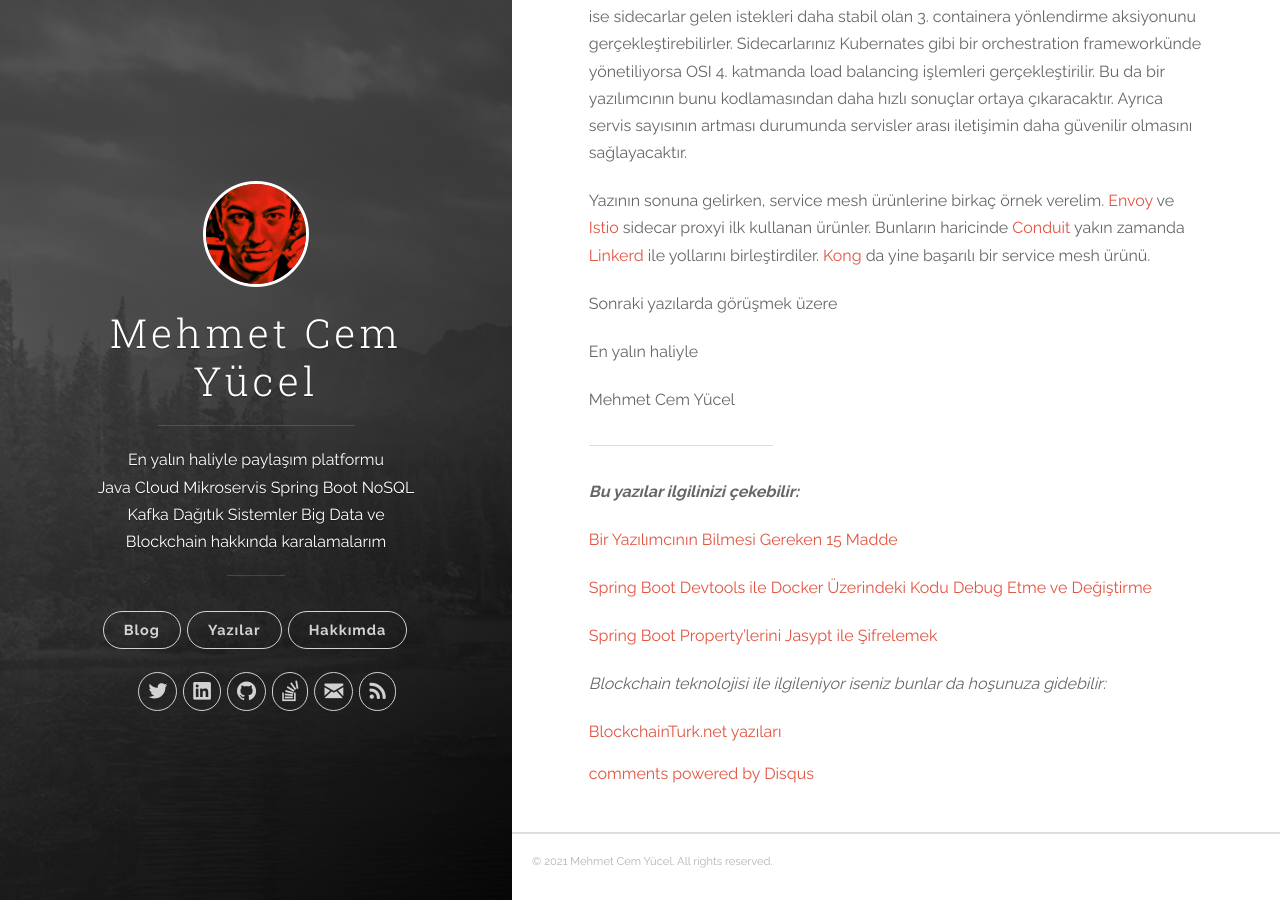
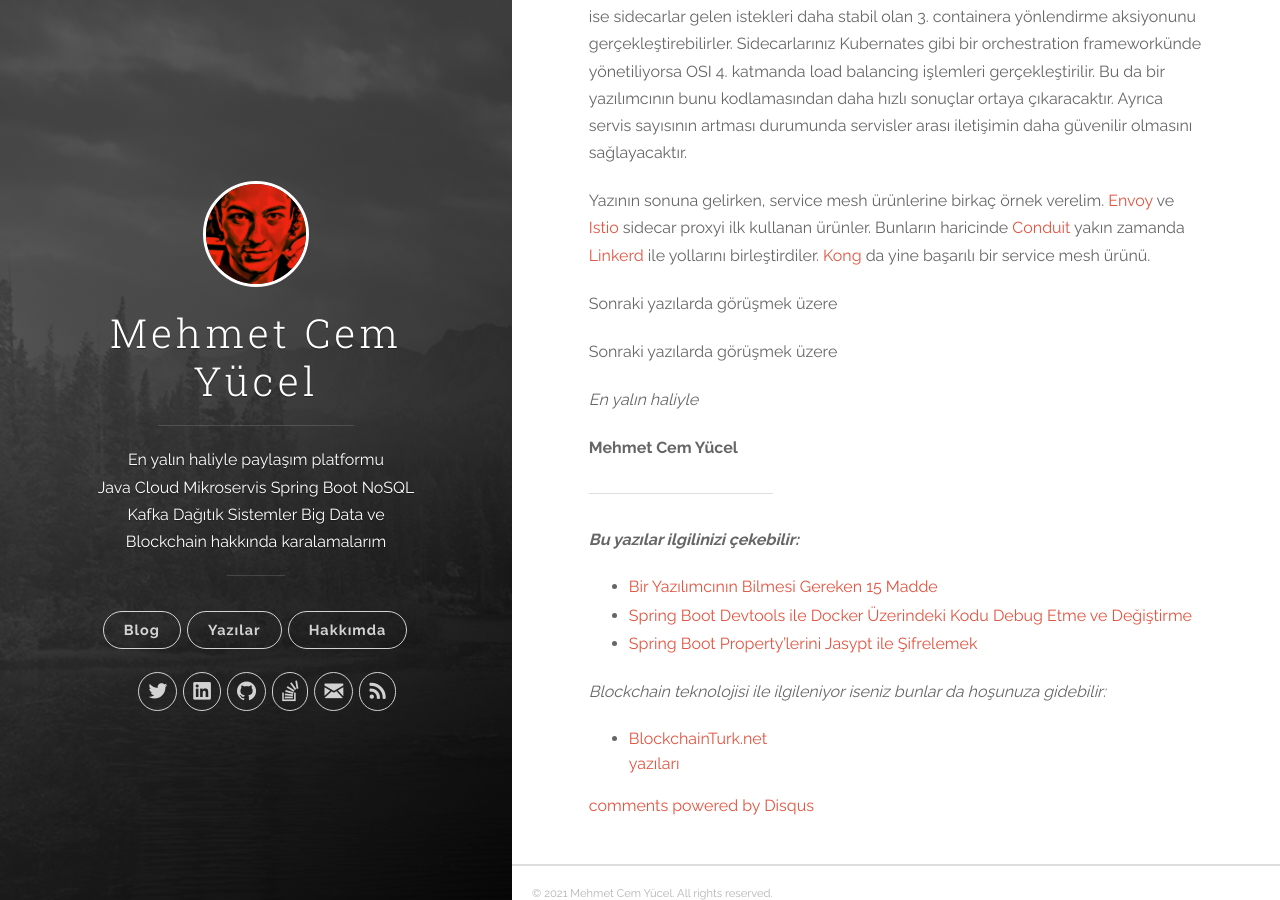
Before and after one commit to pozerank/pozerank.github.io, a Jekyll site: the page built from _posts/2019-02-24-mikroservisler-service-mesh-nedir.markdown, in a window 1280 px wide and 900 px high, scrolled down 4092 px. Built offline with Jekyll 4.4.1, drawn with Linux system fonts in a browser that asks for light colours; comment, search, counter and statistics services are not loaded.

Commit message:
service mesh sonraki yazılar yönlendirme

```diff
--- a/_posts/2019-02-24-mikroservisler-service-mesh-nedir.markdown
+++ b/_posts/2019-02-24-mikroservisler-service-mesh-nedir.markdown
@@ -64,20 +64,24 @@ Yazının sonuna gelirken, service mesh ürünlerine birkaç örnek verelim. [En
 
 Sonraki yazılarda görüşmek üzere
 
-En yalın haliyle
+Sonraki yazılarda görüşmek üzere
 
-Mehmet Cem Yücel
+*En yalın haliyle*
+
+**Mehmet Cem Yücel**
 
 ---
 
 **_Bu yazılar ilgilinizi çekebilir:_**
 
-[Bir Yazılımcının Bilmesi Gereken 15 Madde](https://www.mehmetcemyucel.com/2019/bir-yazilimcinin-bilmesi-gereken-15-madde/)
-
-[Spring Boot Devtools ile Docker Üzerindeki Kodu Debug Etme ve Değiştirme](https://www.mehmetcemyucel.com/2019/spring-boot-devtools-ile-docker-uzerindeki-kodu-debug-etme-ve-degistirme/)
-
-[Spring Boot Property’lerini Jasypt ile Şifrelemek](https://www.mehmetcemyucel.com/2019/spring-boot-propertylerini-jasypt-ile-sifrelemek/)
+ - [Bir Yazılımcının Bilmesi Gereken 15
+   Madde](https://www.mehmetcemyucel.com/2019/bir-yazilimcinin-bilmesi-gereken-15-madde/)
+ - [Spring Boot Devtools ile Docker Üzerindeki Kodu Debug Etme ve
+   Değiştirme](https://www.mehmetcemyucel.com/2019/spring-boot-devtools-ile-docker-uzerindeki-kodu-debug-etme-ve-degistirme/)
+ - [Spring Boot Property’lerini Jasypt ile
+   Şifrelemek](https://www.mehmetcemyucel.com/2019/spring-boot-propertylerini-jasypt-ile-sifrelemek/)
 
 _Blockchain teknolojisi ile ilgileniyor iseniz bunlar da hoşunuza gidebilir:_
 
-[BlockchainTurk.net yazıları](https://www.mehmetcemyucel.com/categories/#blockchain)
+ - [BlockchainTurk.net
+   yazıları](https://www.mehmetcemyucel.com/categories/#blockchain)
```
